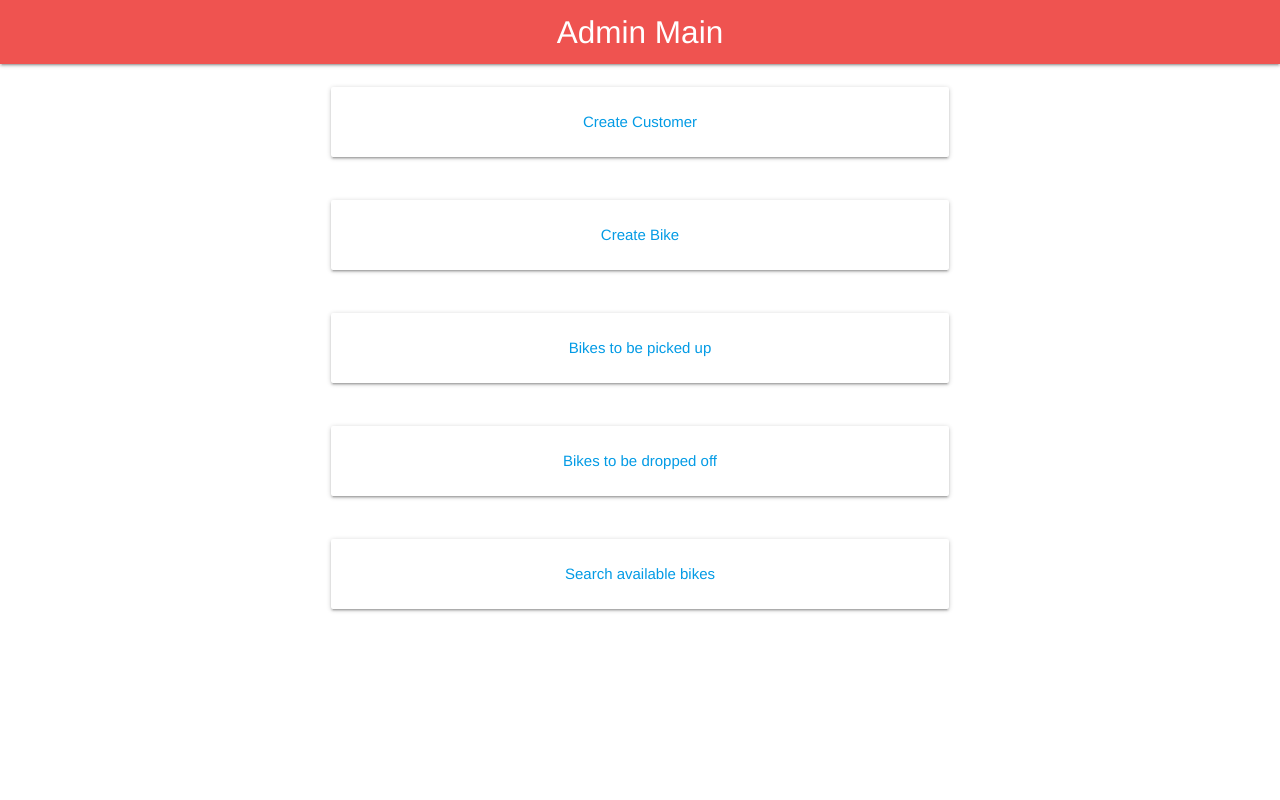
After one commit to vicdashkov/easy-rent-fleet-dashboard, a Flask app: page /admin_main in a window 1280 px wide. The commit adds this page. Run offline with Flask 2, Linux system fonts and the light colour scheme.

Commit message:
added admin and operator main pages. deleted extra code.

```diff
--- a/main.py
+++ b/main.py
@@ -125,7 +125,9 @@ def fill_order_submit():
 
 @app.route('/drop_off_bikes_list', methods=['GET'])
 def drop_off_bikes_list():
-    # todo: where clouse (start date == today and user email)
+    # todo: where clouse
+    #  (end date == today)
+    #  user email == current user)
     q = """
         SELECT
             b.plates plate, b.name bike_name, b.id b_id, l.name loc_name,
@@ -147,7 +149,9 @@ def drop_off_bikes_list():
 
 @app.route('/pickup_bikes_list', methods=['GET'])
 def pickup_bikes_list():
-    # todo: where clouse (end date == today and user email)
+    # todo: where clouse
+    #  (start date == today)
+    #  user email == current user)
     q = """
            SELECT
                b.plates plate, b.name bike_name, b.id b_id, l.name loc_name,
@@ -221,6 +225,29 @@ def hand_off_bike(order_id):
     )
 
 
+@app.route('/hand_off_bike/<order_id>', methods=['POST'])
+def hand_off_bike_start(order_id):
+    stmt = sqlalchemy.text("""
+        UPDATE "order"
+        SET "status" = 'IN_PROGRESS'
+        WHERE "id" = :order_id
+        """)
+    try:
+        with db.connect() as conn:
+            conn.execute(stmt, order_id=order_id)
+    except Exception as e:
+        logger.exception(e)
+        return Response(
+            status=500,
+            response="Unable to successfully update order"
+        )
+
+    return Response(
+        status=200,
+        response=f"updated order {order_id}. the order is now active"
+    )
+
+
 @app.route('/pickup_bike/<order_id>', methods=['GET'])
 def pickup_bike(order_id):
     q = """
@@ -246,103 +273,17 @@ def pickup_bike(order_id):
     )
 
 
-@app.route('/hand_off_bike/<order_id>', methods=['POST'])
-def hand_off_bike_start(order_id):
-    stmt = sqlalchemy.text("""
-        UPDATE "order"
-        SET "status" = 'IN_PROGRESS'
-        WHERE "id" = :order_id
-        """)
-    try:
-        with db.connect() as conn:
-            conn.execute(stmt, order_id=order_id)
-    except Exception as e:
-        logger.exception(e)
-        return Response(
-            status=500,
-            response="Unable to successfully update order"
-        )
-
-    return Response(
-        status=200,
-        response=f"updated order {order_id}. the order is now active"
+@app.route('/', methods=['GET'])
+def index():
+    return render_template(
+        'index.html'
     )
 
 
-@app.route('/', methods=['GET'])
-def index():
-    votes = []
-    with db.connect() as conn:
-        # Execute the query and fetch all results
-        recent_votes = conn.execute(
-            "SELECT candidate, time_cast FROM votes "
-            "ORDER BY time_cast DESC LIMIT 5"
-        ).fetchall()
-        # Convert the results into a list of dicts representing votes
-        for row in recent_votes:
-            votes.append({
-                'candidate': row[0],
-                'time_cast': row[1]
-            })
-
-        stmt = sqlalchemy.text(
-            "SELECT COUNT(vote_id) FROM votes WHERE candidate=:candidate")
-        # Count number of votes for tabs
-        tab_result = conn.execute(stmt, candidate="TABS").fetchone()
-        tab_count = tab_result[0]
-        # Count number of votes for spaces
-        space_result = conn.execute(stmt, candidate="SPACES").fetchone()
-        space_count = space_result[0]
-
+@app.route('/admin_main', methods=['GET'])
+def admin_main():
     return render_template(
-        'index.html',
-        recent_votes=votes,
-        tab_count=tab_count,
-        space_count=space_count
-    )
-
-
-@app.route('/', methods=['POST'])
-def save_vote():
-    # Get the team and time the vote was cast.
-    team = request.form['team']
-    time_cast = datetime.datetime.utcnow()
-    # Verify that the team is one of the allowed options
-    if team != "TABS" and team != "SPACES":
-        logger.warning(team)
-        return Response(
-            response="Invalid team specified.",
-            status=400
-        )
-
-    # [START cloud_sql_postgres_sqlalchemy_connection]
-    # Preparing a statement before hand can help protect against injections.
-    stmt = sqlalchemy.text(
-        "INSERT INTO votes (time_cast, candidate)"
-        " VALUES (:time_cast, :candidate)"
-    )
-    try:
-        # Using a with statement ensures that the connection is always released
-        # back into the pool at the end of statement (even if an error occurs)
-        with db.connect() as conn:
-            conn.execute(stmt, time_cast=time_cast, candidate=team)
-    except Exception as e:
-        # If something goes wrong, handle the error in this section. This might
-        # involve retrying or adjusting parameters depending on the situation.
-        # [START_EXCLUDE]
-        logger.exception(e)
-        return Response(
-            status=500,
-            response="Unable to successfully cast vote! Please check the "
-                     "application logs for more details."
-        )
-        # [END_EXCLUDE]
-    # [END cloud_sql_postgres_sqlalchemy_connection]
-
-    return Response(
-        status=200,
-        response="Vote successfully cast for '{}' at time {}!".format(
-            team, time_cast)
+        'admin_index.html'
     )
 
 
--- /dev/null
+++ b/templates/admin_index.html
@@ -0,0 +1,54 @@
+<html lang="en">
+{% include "head_include.html" %}
+<body>
+<nav class="red lighten-1">
+    <div class="nav-wrapper">
+        <a href="/admin_main" class="brand-logo center">Admin Main</a>
+        <ul id="nav-mobile" class="right hide-on-med-and-down">
+        </ul>
+    </div>
+</nav>
+<div class="section">
+    <div class="row center">
+        <div class="col s6 offset-s3">
+            <div class="card-panel">
+                <!--todo-->
+                <a href="/create_customer">Create Customer</a>
+            </div>
+        </div>
+    </div>
+    <div class="row center">
+        <div class="col s6 offset-s3">
+            <div class="card-panel">
+                <!--todo-->
+                <a href="/create_bike">Create Bike</a>
+            </div>
+        </div>
+    </div>
+    <div class="row center">
+        <div class="col s6 offset-s3">
+            <div class="card-panel">
+                <a href="pickup_bikes_list">Bikes to be picked up</a>
+            </div>
+        </div>
+    </div>
+    <div class="row center">
+        <div class="col s6 offset-s3">
+            <div class="card-panel">
+                <a href="drop_off_bikes_list">Bikes to be dropped off</a>
+            </div>
+        </div>
+    </div>
+    <div class="row center">
+        <div class="col s6 offset-s3">
+            <div class="card-panel">
+                <a href="available_bikes">Search available bikes</a>
+            </div>
+        </div>
+    </div>
+</div>
+<script>
+
+</script>
+</body>
+</html>
--- a/templates/available_bikes.html
+++ b/templates/available_bikes.html
@@ -4,6 +4,9 @@
 <nav class="red lighten-1">
     <div class="nav-wrapper">
         <a href="#" class="brand-logo center">available bikes</a>
+        <ul id="nav-mobile" class="right hide-on-med-and-down">
+            <li><a href="admin_main">Admin Main</a></li>
+        </ul>
     </div>
 </nav>
 <div class="section">
--- a/templates/drop_off_bikes_list.html
+++ b/templates/drop_off_bikes_list.html
@@ -3,7 +3,11 @@
 <body>
 <nav class="red lighten-1">
     <div class="nav-wrapper">
-        <a href="#" class="brand-logo center">Bikes for today</a>
+        <a href="#" class="brand-logo center">Bikes to drop off today</a>
+        <ul id="nav-mobile" class="right hide-on-med-and-down">
+            <li><a href="pickup_bikes_list">Bikes to be picked up</a></li>
+            <li><a href="/">Main</a></li>
+        </ul>
     </div>
 </nav>
 <div class="section">
--- a/templates/pickup_bikes_list.html
+++ b/templates/pickup_bikes_list.html
@@ -3,7 +3,11 @@
 <body>
 <nav class="red lighten-1">
     <div class="nav-wrapper">
-        <a href="#" class="brand-logo center">Bikes for today</a>
+        <a href="#" class="brand-logo center">Bikes to pick up today</a>
+        <ul id="nav-mobile" class="right hide-on-med-and-down">
+            <li><a href="drop_off_bikes_list">Bikes to be dropped off</a></li>
+            <li><a href="/">Main</a></li>
+        </ul>
     </div>
 </nav>
 <div class="section">
```
Also changed, not shown: templates/index.html (+11 -61 lines).
